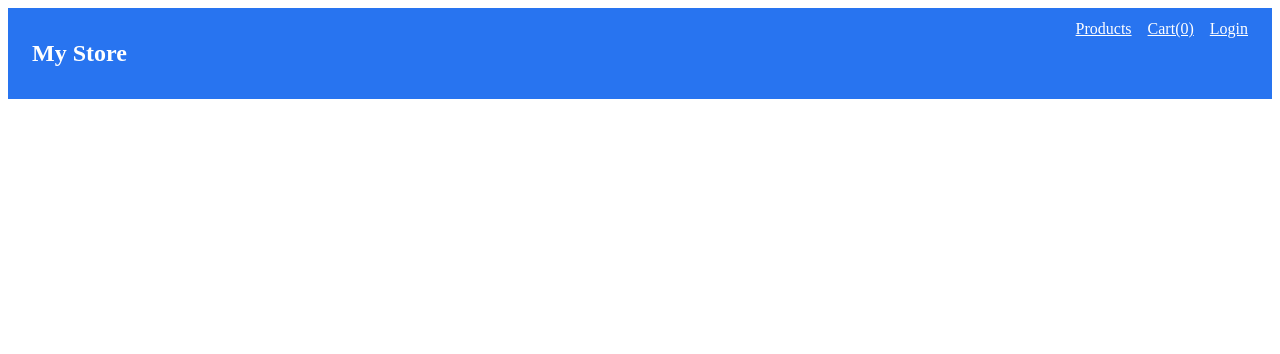
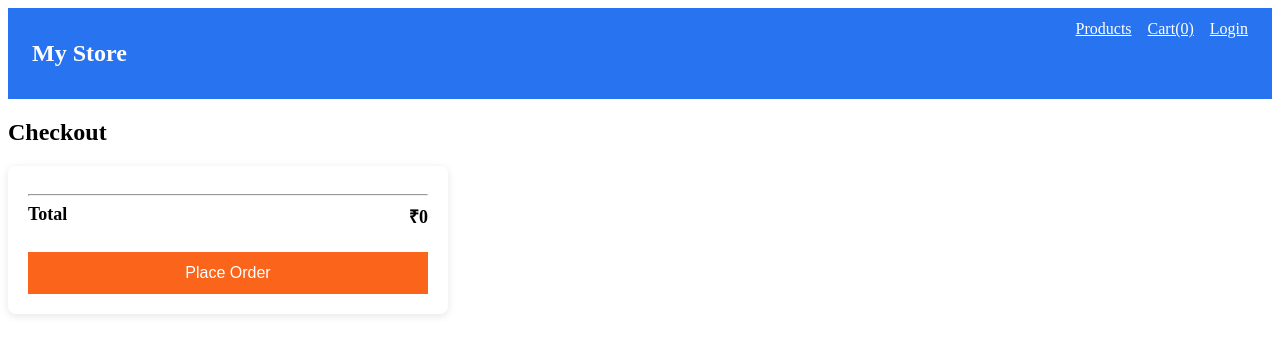
Before and after one commit to sandhyaong/ng-v-21, an Angular app: page /checkout in a window 1280 px wide. Before the commit this address led to /. Shown: the top 354 px of the page. Built offline with nearby package versions, Linux system fonts and the light colour scheme.

Commit message:
fix:checkout

```diff
--- a/src/app/app.routes.ts
+++ b/src/app/app.routes.ts
@@ -3,10 +3,12 @@ import { ProductList } from './features/products/product-list/product-list';
 import { Cart } from './features/cart/cart/cart';
 import { Login } from './features/auth/login/login';
 import { ProductDetails } from './features/products/product-details/product-details';
+import { Checkout } from './features/checkout/checkout/checkout';
 
 export const routes: Routes = [
     { path: '', component: ProductList },
     { path: 'cart', component: Cart },
     { path: 'login', component: Login },
-    { path: 'product/:id', component: ProductDetails }
+    { path: 'product/:id', component: ProductDetails },
+    { path: 'checkout', component: Checkout }
 ];
--- a/src/app/features/cart/cart/cart.html
+++ b/src/app/features/cart/cart/cart.html
@@ -38,6 +38,8 @@
     }
 
   </div>
-
   <button class="clear" (click)="clear()">Clear Cart</button>
+  <button class="place" [routerLink]="['/checkout']">
+    Proceed to Checkout
+  </button>
 }
--- a/src/app/features/cart/cart/cart.scss
+++ b/src/app/features/cart/cart/cart.scss
@@ -88,3 +88,13 @@
   font-size: 18px;
   font-weight: bold;
 }
+.place {
+  width: 100%;
+  margin-top: 16px;
+  padding: 12px;
+  background: #fb641b;
+  color: white;
+  border: none;
+  font-size: 16px;
+  cursor: pointer;
+}
--- a/src/app/features/cart/cart/cart.ts
+++ b/src/app/features/cart/cart/cart.ts
@@ -1,9 +1,10 @@
 import { Component, inject } from '@angular/core';
 import { CartService } from '../../../core/services/cart.service';
+import { RouterModule } from '@angular/router';
 
 @Component({
   selector: 'app-cart',
-  imports: [],
+  imports: [RouterModule],
   templateUrl: './cart.html',
   styleUrl: './cart.scss',
 })
--- /dev/null
+++ b/src/app/features/checkout/checkout/checkout.html
@@ -0,0 +1,26 @@
+<h2>Checkout</h2>
+
+<div class="checkout-card">
+
+  <!-- ITEMS LIST -->
+  @for (item of cartItems(); track item.id) {
+    <div class="row">
+      <span>{{ item.Title }} × {{ item.quantity }}</span>
+      <span>₹{{ item.price * item.quantity }}</span>
+    </div>
+  }
+
+  <hr />
+
+  <!-- TOTAL -->
+  <div class="row total">
+    <strong>Total</strong>
+    <strong>₹{{ totalPrice() }}</strong>
+  </div>
+
+  <!-- SINGLE BUTTON -->
+  <button class="place" (click)="placeOrder()">
+    Place Order
+  </button>
+
+</div>
--- /dev/null
+++ b/src/app/features/checkout/checkout/checkout.scss
@@ -0,0 +1,28 @@
+.checkout-card {
+  max-width: 400px;
+  background: #fff;
+  padding: 20px;
+  border-radius: 8px;
+  box-shadow: 0 2px 8px rgba(0,0,0,.1);
+}
+
+.row {
+  display: flex;
+  justify-content: space-between;
+  margin-bottom: 8px;
+}
+
+.total {
+  font-size: 18px;
+}
+
+.place {
+  width: 100%;
+  margin-top: 16px;
+  padding: 12px;
+  background: #fb641b;
+  color: white;
+  border: none;
+  font-size: 16px;
+  cursor: pointer;
+}
--- /dev/null
+++ b/src/app/features/checkout/checkout/checkout.ts
@@ -0,0 +1,25 @@
+import { Component, inject } from '@angular/core';
+import { CartService } from '../../../core/services/cart.service';
+import { Router } from '@angular/router';
+
+@Component({
+  selector: 'app-checkout',
+  imports: [],
+  templateUrl: './checkout.html',
+  styleUrl: './checkout.scss',
+})
+export class Checkout {
+private cart = inject(CartService);
+ private router = inject(Router);
+cartItems = this.cart.cartItems;
+totalPrice = this.cart.totalPrice;
+placeOrder() {
+    alert('Order placed successfully 🎉');
+
+    // step 2: clear cart
+    this.cart.clearCart();
+
+    // redirect to products / success page
+    this.router.navigate(['/']);
+  }
+}
```
Also changed, not shown: 1 other file (tests, documents, lock files or other folders).
